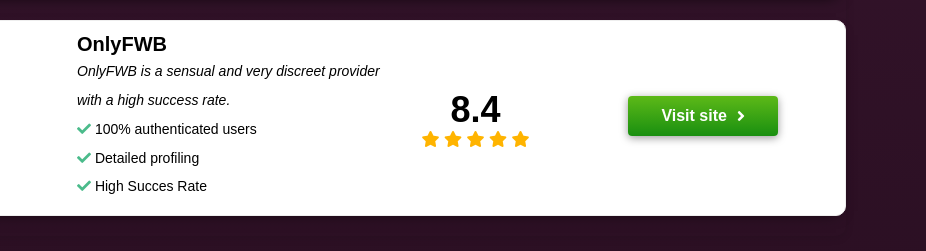
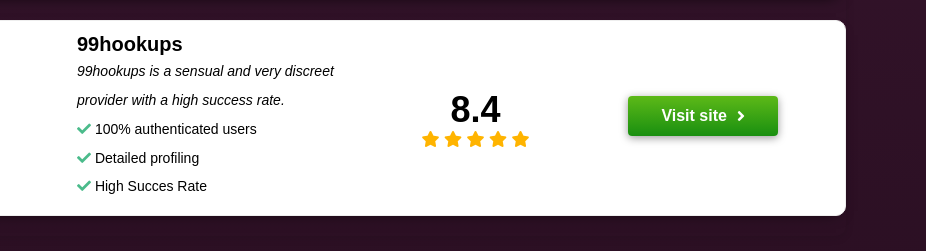
Before and after one commit to degujoe/datingsites, a plain HTML site: page index.html in a window 1280 px wide. Shown: the part 965-1216 px from the top of the page, 354-1280 px from the left. Drawn offline with Linux system fonts and the light colour scheme; a web font is replaced by a local one.

Commit message:
Update index.html

```diff
--- a/index.html
+++ b/index.html
@@ -366,7 +366,7 @@ Visit site
 <div class="bookmakers__rank bookmakers__rank_mobile">
 
 <div class="partner-top">
-<div class="bookmakers__subline ">OnlyFWB is a sensual and very discreet provider with a high success rate.</div>
+<div class="bookmakers__subline ">99hookups is a sensual and very discreet provider with a high success rate.</div>
 <div class="bookmakers__nums">
 <span>8.4</span>
 
@@ -375,9 +375,9 @@ Visit site
 </div>
 </div>
 <div class="bookmakers__right x2">
-<div class="bookmakers__descr bookmakers__descr_desktop">OnlyFWB</div>
+<div class="bookmakers__descr bookmakers__descr_desktop">99hookups</div>
 <div class="bookmakers__title">
-OnlyFWB is a sensual and very discreet provider with a high success rate.
+99hookups is a sensual and very discreet provider with a high success rate.
 <div class="line"><i class="fas fa-check"></i> 100% authenticated users</div>
 <div class="line"><i class="fas fa-check"></i> Detailed profiling</div>
 <div class="line"><i class="fas fa-check"></i> High Succes Rate</div>
```
